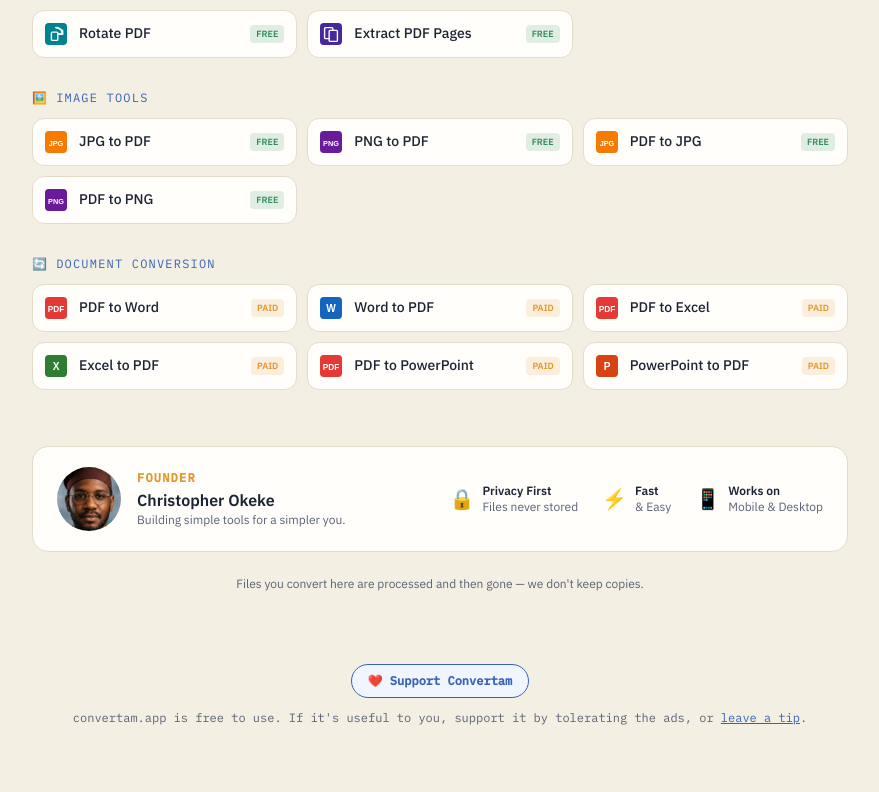
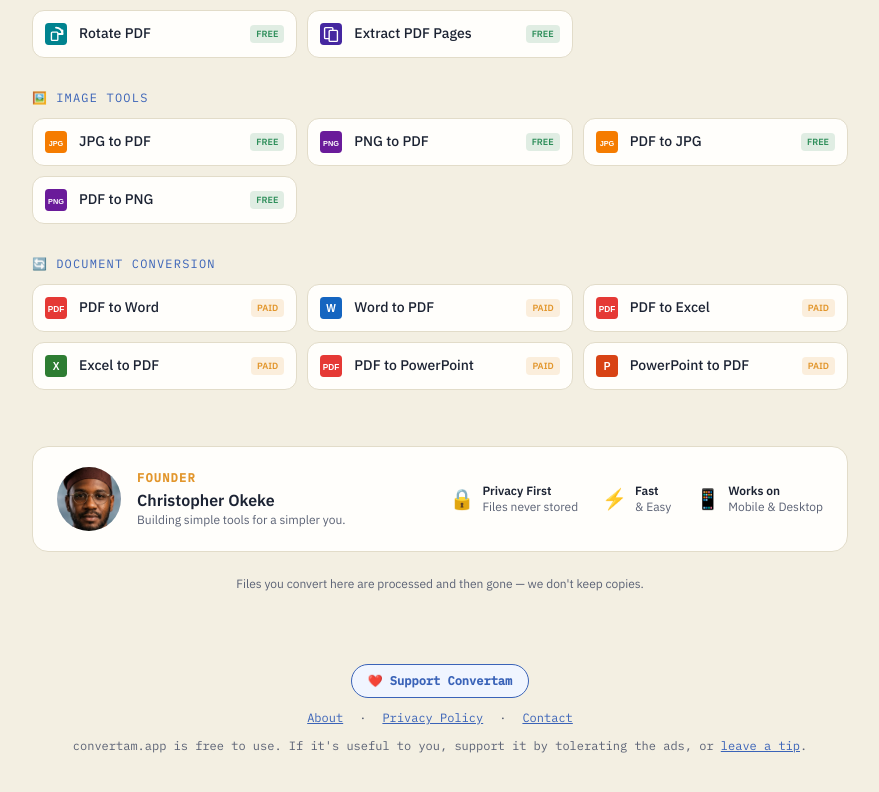
Before and after one commit to chris209code/convertam, a Next.js app: page / in a window 1280 px wide. Shown: the part 900-1692 px from the top of the page, without its empty margins (200-1079 px from the left). Before the commit the page ends 1666 px from the top, so only its background shows below. Built offline with nearby package versions, Linux system fonts and the light colour scheme.

Commit message:
Update Footer.js

```diff
--- a/components/Footer.js
+++ b/components/Footer.js
@@ -1,9 +1,11 @@
+import Link from 'next/link';
+
 export default function Footer() {
   return (
     <footer className="text-center py-10 px-5 font-mono text-xs text-ink-soft">
       <div className="mb-3">
         <a
-          href="https://paystack.shop/pay/convertam-donate"
+          href="https://paystack.com/pay/convertam-donate"
           target="_blank"
           rel="noopener noreferrer"
           className="inline-flex items-center gap-2 px-4 py-2 rounded-full text-xs font-semibold transition-colors"
@@ -12,9 +14,16 @@
           ❤️ Support Convertam
         </a>
       </div>
+      <div className="flex items-center justify-center gap-4 mb-3">
+        <Link href="/about" className="underline text-stamp-blue">About</Link>
+        <span>·</span>
+        <Link href="/about" className="underline text-stamp-blue">Privacy Policy</Link>
+        <span>·</span>
+        <a href="mailto:okekechris24@yahoo.com" className="underline text-stamp-blue">Contact</a>
+      </div>
       convertam.app is free to use. If it&apos;s useful to you, support it by tolerating
       the ads, or{' '}
-      <a href="https://paystack.shop/pay/convertam-donate" target="_blank" rel="noopener noreferrer" className="underline text-stamp-blue">
+      <a href="https://paystack.com/pay/convertam-donate" target="_blank" rel="noopener noreferrer" className="underline text-stamp-blue">
         leave a tip
       </a>
       .
```
